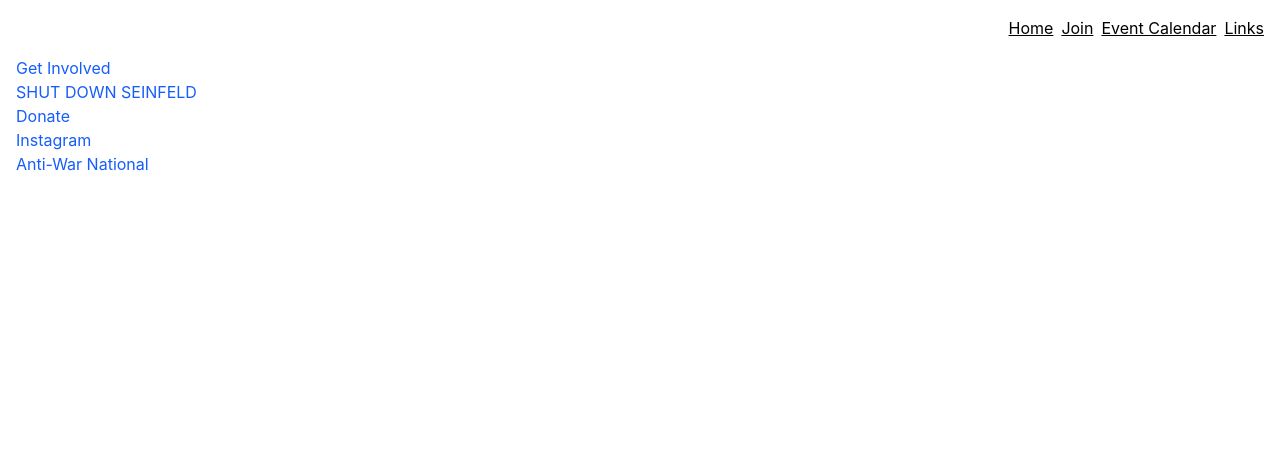
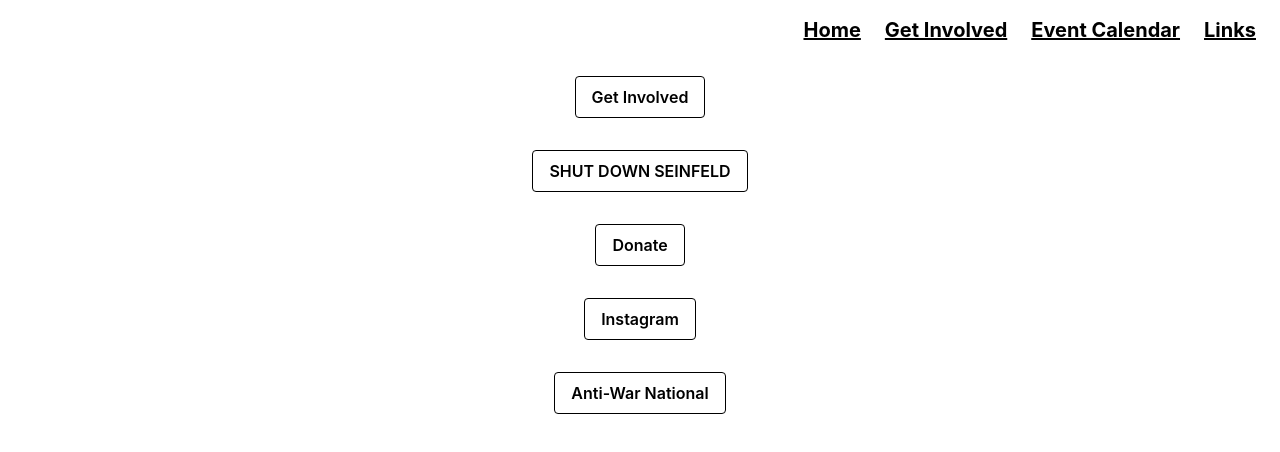
Before and after one commit to bhwong11/no-to-war, a Vue app: page /no-to-war/Links in a window 1280 px wide. Shown: the top 452 px of the page. Built offline with nearby package versions, Linux system fonts and the light colour scheme.

Commit message:
added buttons and links

```diff
--- a/src/App.vue
+++ b/src/App.vue
@@ -1,13 +1,31 @@
 <template>
   <div class="main-page">
     <nav class="nav-bar flex justify-end">
-      <ul class="nav-buttons items-center flex-col min-[17.2rem]:flex-row">
-        <li v-for="navLink, index in navLinks" :key="`${navLink.linkHref}-${index}`">
+      <ul class="
+        nav-buttons
+        items-center
+        flex-col
+        min-[17.2rem]:flex-row
+        px-[1rem]
+        "
+      >
+        <li
+          v-for="navLink, index in navLinks.filter(filterCurrentPageLink)"
+          :key="`${navLink.linkHref}-${index}`"
+          class="
+            hover:bg-red-800
+            hover:text-white
+            font-bold
+            py-[1rem]
+            px-[0.5rem]
+            text-xl
+            text-center
+          "
+        >
           <RouterLink
             :to="navLink.linkHref"
-            v-if="navLink.isHome ? currentPath !== '/' : currentPath !== navLink.linkHref"
           >
-            <p class=" text-black underline color-nacl">
+            <p class="underline color-nacl">
               {{navLink.linkText}}
             </p>
           </RouterLink>
@@ -24,10 +42,14 @@
 import { computed } from 'vue';
 import { RouterView, RouterLink } from 'vue-router';
 import { useRoute } from 'vue-router'
-import { navLinks } from '@/consts/navLinks';
+import { navLinks, type NavLink } from '@/consts/navLinks';
 const route = useRoute()
 
 const currentPath = computed(() => route.path);
+
+const filterCurrentPageLink = (navLink: NavLink) => (
+  navLink.isHome ? currentPath.value !== '/' : currentPath.value !== navLink.linkHref
+)
 </script>
 
 <style scoped>
@@ -42,14 +64,12 @@ const currentPath = computed(() => route.path);
   display: flex;
   flex-direction: column;
   width: 100%;
-  padding: 1rem;
   align-items: center;
   .nav-buttons {
     display: flex;
     gap: 0.5rem;
     list-style-type: none;
     margin: 0;
-    padding: 0;
   }
 }
 
--- a/src/components/Home.vue
+++ b/src/components/Home.vue
@@ -1,14 +1,25 @@
 <template>
     <article class="main-article items-center text-center min-[23.75rem]:text-left">
-    <img src="../assets/anti-war-logo.jpg" alt="Anti-War" width="150" class="rounded-full"/>
+    <img
+      src="../assets/anti-war-logo.jpg" alt="Anti-War" width="150" class="rounded-full"
+    />
     <header class="header flex flex-col items-center italic-text pt-[1rem]">
-      <h2 class="font-bold">
-        No to war
-      </h2>
-      <h2>
-        No War
+      <h1 class="font-bold text-2xl">
+        Anti-War Committee DMV
+      </h1>
+      <h2 class="text-xl pt-[1rem]">
+        End the US War Machine!
       </h2>
     </header>
+    <p class="max-w-[19rem] text-center pt-[1rem]">
+      A grassroots anti-war organization located in DMV who are committed to de-militarization and fighting the U.S war machine.
+    </p>
+    <a
+      href="https://docs.google.com/forms/d/e/1FAIpQLScQnL82Fit1AZPR4msUk5MMTy90daOhfLwxGWoor04Glu141Q/viewform"
+      class="mt-[1rem] bg-black hover:bg-gray-700 text-white font-bold py-2 px-4 rounded"
+    >
+      Get Involved
+    </a>
     </article>
 </template>
 
--- a/src/components/Links.vue
+++ b/src/components/Links.vue
@@ -1,6 +1,25 @@
 <template>
-  <div v-for="link in links">
-    <a :href="link.linkHref" class="text-blue-600 hover:text-blue-800 hover:underline">
+  <div class="flex flex-col justify-center items-center">
+    <a
+      v-for="link in links"
+      :href="link.linkHref"
+      class="
+        text-black
+        hover:text-white
+        hover:underline
+        my-[1rem]
+        bg-transparent
+        hover:bg-black
+        font-semibold
+        hover:text-white
+        py-2
+        px-4
+        border
+        border-black
+        hover:border-transparent
+        rounded
+      "
+    >
       {{ link.linkText }}
     </a>
   </div>
--- a/src/components/SignUp.vue
+++ b/src/components/SignUp.vue
@@ -1,6 +1,19 @@
 <template>
   <div class="flex flex-col items-center">
-    <h1 class="text-4xl font-bold tracking-tight pt-[2rem]">Want to support? Sign Up!</h1>
+    <img
+      src="@/assets/anti-war-sign-up.png"
+      class="header-image"
+      alt="Join Anti-war"
+    />
+    <h1 class="text-4xl font-bold tracking-tight pt-[2rem]">
+      Want to support? Sign Up!
+    </h1>
+    <a
+      href="https://docs.google.com/forms/d/e/1FAIpQLScQnL82Fit1AZPR4msUk5MMTy90daOhfLwxGWoor04Glu141Q/viewform"
+      class="mt-[1rem] bg-black hover:bg-gray-700 text-white font-bold py-2 px-4 rounded"
+    >
+      Sign Up
+    </a>
   </div>
 </template>
 
--- a/src/consts/LinksPage.ts
+++ b/src/consts/LinksPage.ts
@@ -1,9 +1,9 @@
 type Link = {
-  link: string,
+  linkText: string,
   linkHref: string,
 }
 
-export const links = [
+export const links: Link[] = [
   {
     linkText: 'Get Involved',
     linkHref:'https://docs.google.com/forms/d/e/1FAIpQLScQnL82Fit1AZPR4msUk5MMTy90daOhfLwxGWoor04Glu141Q/viewform',
--- a/src/consts/navLinks.ts
+++ b/src/consts/navLinks.ts
@@ -1,4 +1,4 @@
-type NavLink = {
+export type NavLink = {
   linkText: string,
   linkHref: string,
   isHome?: boolean
@@ -10,7 +10,7 @@ export const navLinks:  NavLink[] = [
     isHome: true
   },
   {
-    linkText: 'Join',
+    linkText: 'Get Involved',
     linkHref: '/sign-up/',
     isHome: false
   },
```
Also changed, not shown: src/assets/anti-war-sign-up.png (added).
